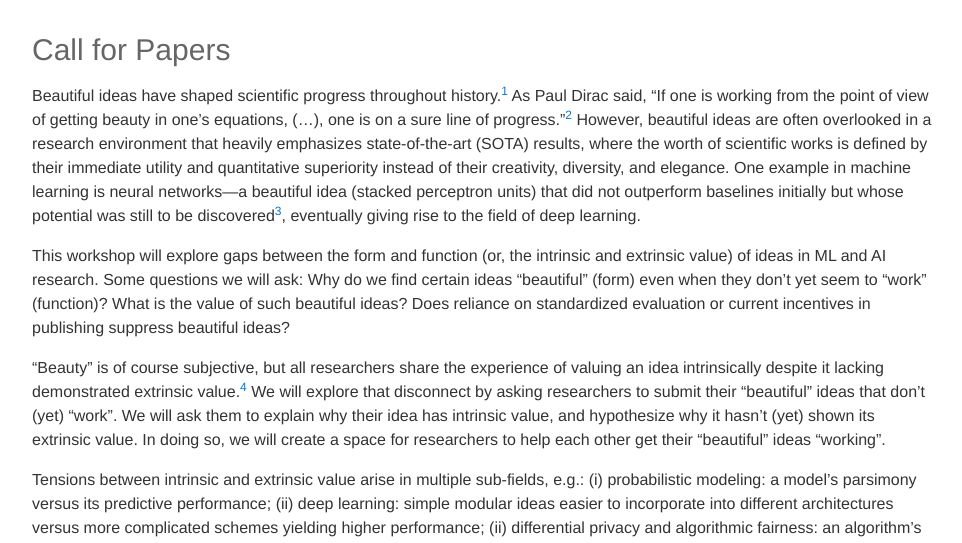
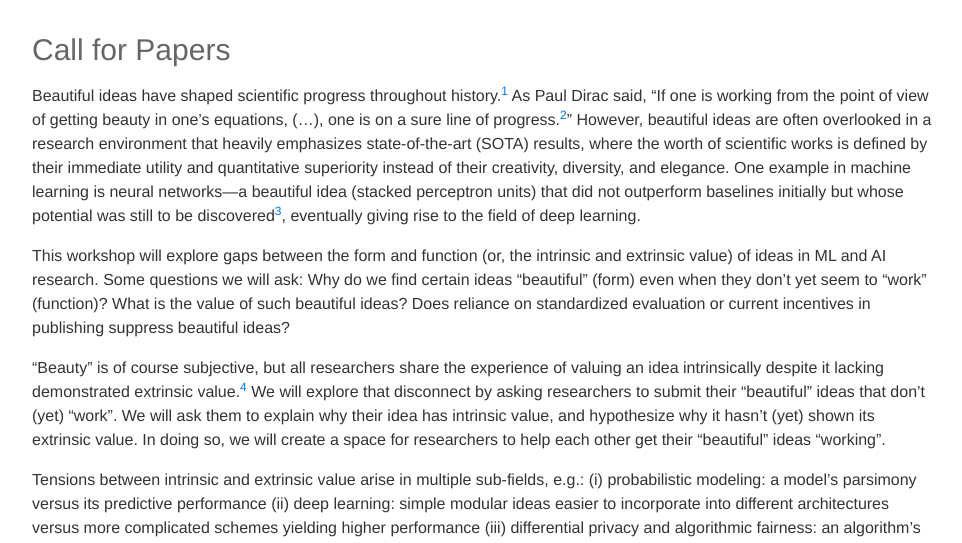
Before and after one commit to ml-retrospectives/icml2020, a Jekyll site: the page built from _pages/00_home.md, in a window 1280 px wide and 1400 px high. Shown: the part 409-952 px from the top of the window, without its empty margins (158-1120 px from the left). Built offline with Jekyll 4.4.1, drawn with Linux system fonts in a browser that asks for light colours; nearby versions of some CDN libraries; our own code applies the rules of GitHub Pages for plain Markdown files; some of the changed text lies outside the part shown.

Commit message:
fix bugs

```diff
--- a/_pages/00_home.md
+++ b/_pages/00_home.md
@@ -8,19 +8,23 @@ description: ICBINB@NeurIPS 2021 - A Workshop for "beautiful" ideas that *should
 
 ### Call for Papers
 
-Beautiful ideas have shaped scientific progress throughout history.[^1] As Paul Dirac said, “If one is working from the point of view of getting beauty in one's equations, (…), one is on a sure line of progress.”[^2] However, beautiful ideas are often overlooked in a research environment that heavily emphasizes state-of-the-art (SOTA) results, where the worth of scientific works is defined by their immediate utility and quantitative superiority instead of their creativity, diversity, and elegance. One example in machine learning is neural networks—a beautiful idea (stacked perceptron units) that did not outperform baselines initially but whose potential was still to be discovered[^3], eventually giving rise to the field of deep learning.
+Beautiful ideas have shaped scientific progress throughout history.[^1] As Paul Dirac said, “If one is working from the point of view of getting beauty in one's equations, (…), one is on a sure line of progress.[^2]” However, beautiful ideas are often overlooked in a research environment that heavily emphasizes state-of-the-art (SOTA) results, where the worth of scientific works is defined by their immediate utility and quantitative superiority instead of their creativity, diversity, and elegance. One example in machine learning is neural networks—a beautiful idea (stacked perceptron units) that did not outperform baselines initially but whose potential was still to be discovered[^3], eventually giving rise to the field of deep learning.
 
 This workshop will explore gaps between the form and function (or, the intrinsic and extrinsic value) of ideas in ML and AI research. Some questions we will ask: Why do we find certain ideas “beautiful” (form) even when they don’t yet seem to “work” (function)? What is the value of such beautiful ideas? Does reliance on standardized evaluation or current incentives in publishing suppress beautiful ideas?
 
 “Beauty” is of course subjective, but all researchers share the experience of valuing an idea intrinsically despite it lacking demonstrated extrinsic value.[^4] We will explore that disconnect by asking researchers to submit their “beautiful” ideas that don’t (yet) “work”. We will ask them to explain why their idea has intrinsic value, and hypothesize why it hasn’t (yet) shown its extrinsic value. In doing so, we will create a space for researchers to help each other get their “beautiful” ideas “working”.
 
-Tensions between intrinsic and extrinsic value arise in multiple sub-fields, e.g.: (i) probabilistic modeling: a model’s parsimony versus its predictive performance; (ii) deep learning: simple modular ideas easier to incorporate into different architectures versus more complicated schemes yielding higher performance; (ii) differential privacy and algorithmic fairness: an algorithm’s mathematical elegance versus its downstream impact on sociotechnical system; (iv) econometrics or causal inference: simple and theoretically appealing estimators vs complex estimators with more statistical efficiency.
+Tensions between intrinsic and extrinsic value arise in multiple sub-fields, e.g.:
+    (i) probabilistic modeling: a model’s parsimony versus its predictive performance
+    (ii) deep learning: simple modular ideas easier to incorporate into different architectures versus more complicated schemes yielding higher performance
+    (iii) differential privacy and algorithmic fairness: an algorithm’s mathematical elegance versus its downstream impact on sociotechnical system
+    (iv) econometrics or causal inference: simple and theoretically appealing estimators vs complex estimators with more statistical efficiency
 
 We invite submissions from these sub-fields among others in the broader ML community. Works in progress are encouraged. Submissions may touch one or more of the following aspects:
-Unexpected negative results or anomalies[^1]: ideas that do not provide expected results, yet authors are able to explain why, bringing an interesting closed-form piece of knowledge to the community.
-Papers that are “stuck” yet contain beautiful/elegant ideas. Authors should argue why the idea is of interest, rigorously describe the analysis, and include a self-critique[^5].
-Criticism of and alternatives to current evaluation metrics and default practices.
-Meta-research on the role of “beauty” or negative results in ML research.
+* Unexpected negative results or anomalies[^1]: ideas that do not provide expected results, yet authors are able to explain why, bringing an interesting closed-form piece of knowledge to the community
+* Papers that are “stuck” yet contain beautiful/elegant ideas. Authors should argue why the idea is of interest, rigorously describe the analysis, and include a self-critique
+* Criticism of and alternatives to current evaluation metrics and default practices
+* Meta-research on the role of “beauty” or negative results in ML research
 
 
 
```
Also changed, not shown: other parts of _pages/00_home.md (+1 -2 lines).
